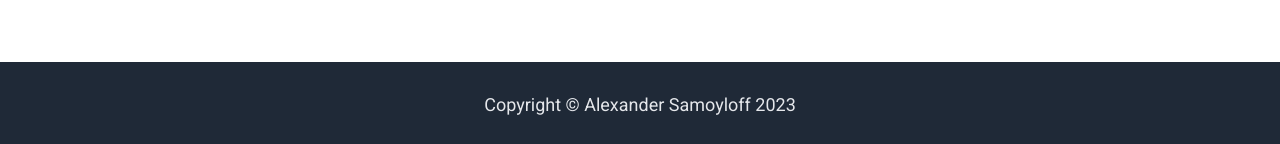
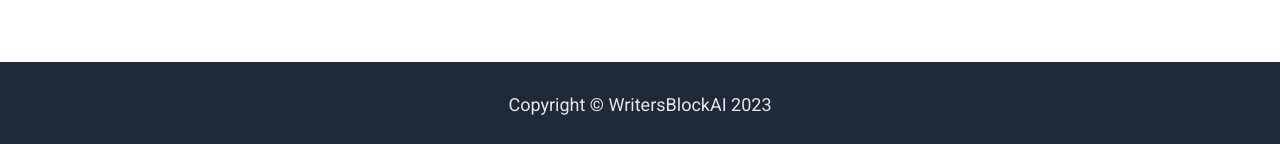
Before and after one commit to Oyloff/TOP-LandingPage, a plain HTML site: page index.html in a window 1280 px wide. Shown: the part 2053-2197 px from the top of the page. Drawn offline with Linux system fonts and the light colour scheme.

Commit message:
Change text

```diff
--- a/index.html
+++ b/index.html
@@ -88,7 +88,7 @@
   </div>
 
   <footer class="section dark-gray footer">
-    Copyright &copy; Alexander Samoyloff 2023
+    Copyright &copy; WritersBlockAI 2023
   </footer>
 
 </body>
```
